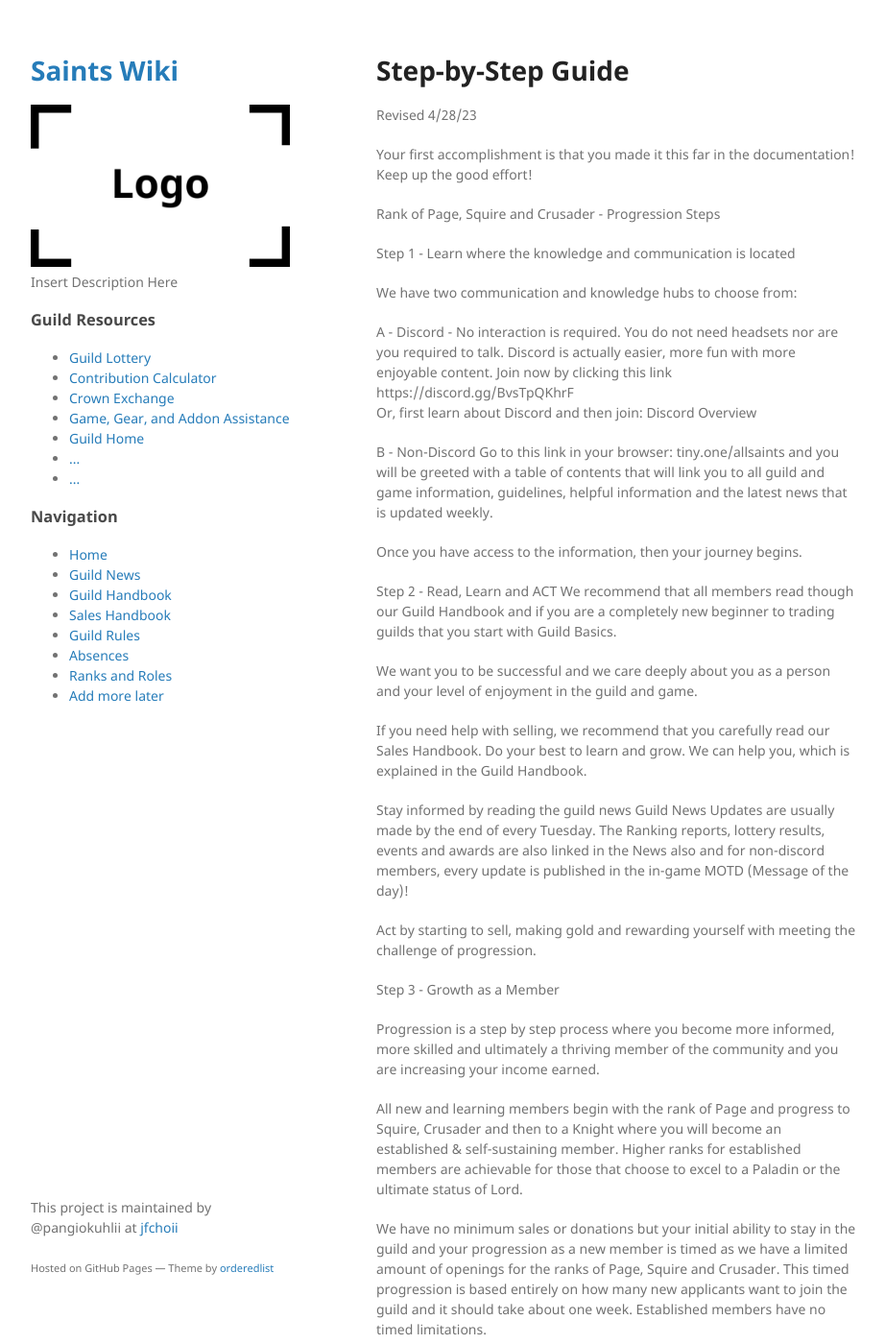
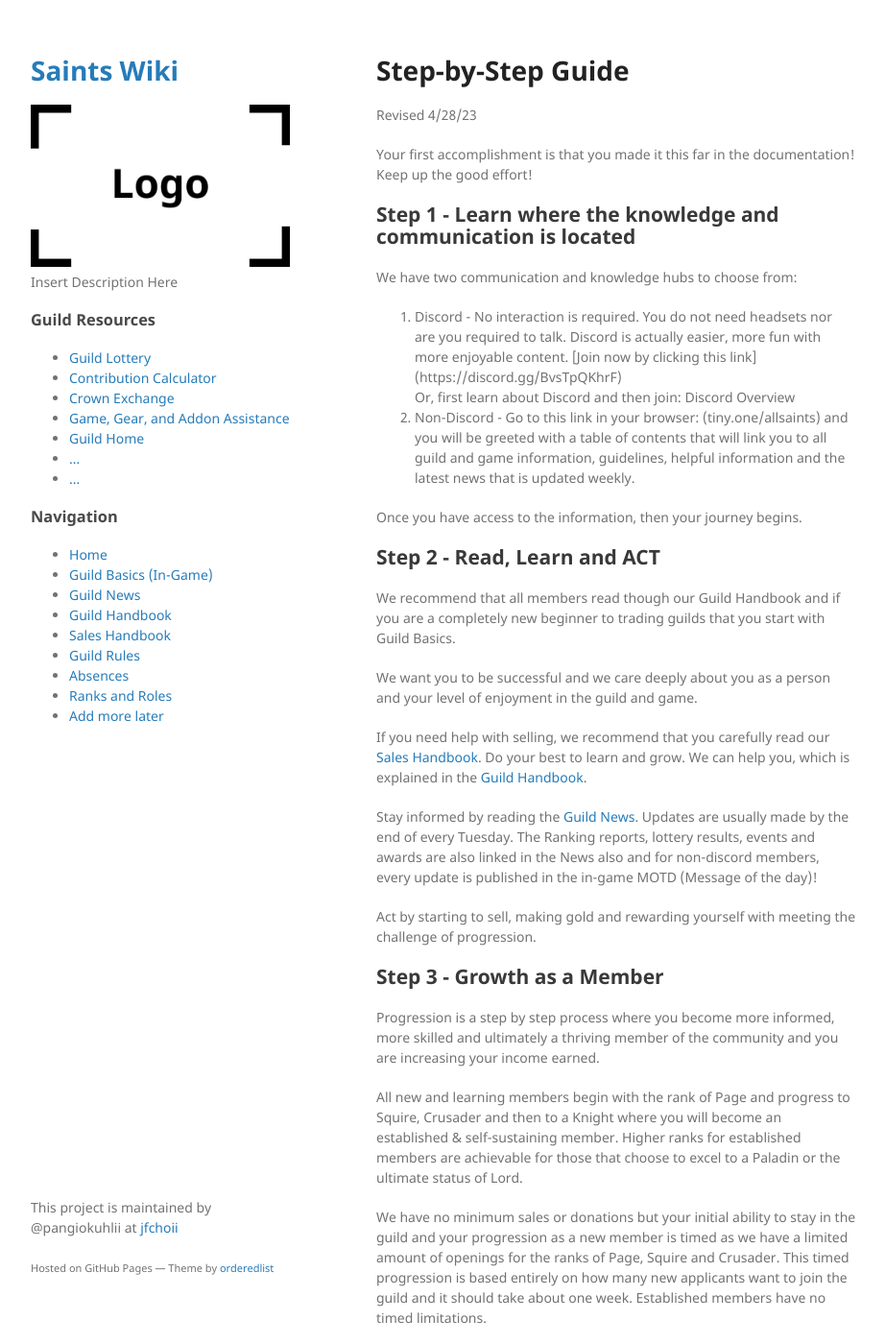
Before and after one commit to jfchoii/saints2, a Jekyll site: the page built from wiki/Step-by-Step-Guide.md, in a window 1280 px wide and 1400 px high. Shown: the whole window at 96% size, without its empty margins (178-1100 px from the left). Built offline with Jekyll 4.4.1, drawn with Linux system fonts in a browser that asks for light colours; our own code applies the rules of GitHub Pages for plain Markdown files; some of the changed text lies outside the part shown.

Commit message:
Sidebar added successfully

```diff
--- a/_data/navigation.yml
+++ b/_data/navigation.yml
@@ -2,6 +2,9 @@ docs_list_title: Navigation
 docs:
   - title: "Home"
     url: /saints2/index.html
+
+  - title: "Guild Basics (In-Game)"
+    url: /saints2/wiki/Guild-Basics.html
 
   - title: "Guild News"
     url: /saints2/wiki/Guild-News.html
--- a/wiki/Guild-Basics.md
+++ b/wiki/Guild-Basics.md
@@ -1,4 +1,4 @@
-# Guild Basics
+# Guild Basics (In-Game)
 
 Revised 8/22/21
 https://docs.google.com/document/d/1Ly6wXKiiUq8jVv2ID26xzYmwmVPCzhIiVFdzvaT89xw/edit
--- a/wiki/Step-by-Step-Guide.md
+++ b/wiki/Step-by-Step-Guide.md
@@ -4,36 +4,31 @@ Revised 4/28/23
 
 Your first accomplishment is that you made it this far in the documentation!  Keep up the good effort!
 
-Rank of Page, Squire and Crusader - Progression Steps
-
-Step 1 - Learn where the knowledge and communication is located
+## Step 1 - Learn where the knowledge and communication is located
 
 We have two communication and knowledge hubs to choose from:
 
-
-A - Discord - No interaction is required.  You do not need headsets nor are you required to talk.  Discord is actually easier, more fun with more enjoyable content.  Join now by clicking this link https://discord.gg/BvsTpQKhrF
+1. Discord - No interaction is required.  You do not need headsets nor are you required to talk.  Discord is actually easier, more fun with more enjoyable content.  [Join now by clicking this link] (https://discord.gg/BvsTpQKhrF)
 Or, first learn about Discord and then join:  Discord Overview
-
-
-B - Non-Discord  Go to this link in your browser:  tiny.one/allsaints and you will be greeted with a table of contents that will link you to all guild and game information, guidelines, helpful information and the latest news that is updated weekly.
+1. Non-Discord - Go to this link in your browser: (tiny.one/allsaints) and you will be greeted with a table of contents that will link you to all guild and game information, guidelines, helpful information and the latest news that is updated weekly.
 
 Once you have access to the information, then your journey begins.
 
 
-Step 2 - Read, Learn and ACT
+## Step 2 - Read, Learn and ACT
 We recommend that all members read though our Guild Handbook and if you are a completely new beginner to trading guilds that you start with Guild Basics.
 
 We want you to be successful and we care deeply about you as a person and your level of enjoyment in the guild and game.
 
 
-If you need help with selling, we recommend that you carefully read our Sales Handbook.  Do your best to learn and grow.  We can help you, which is explained in the Guild Handbook.
+If you need help with selling, we recommend that you carefully read our [Sales Handbook](Sales-Handbook.md).  Do your best to learn and grow.  We can help you, which is explained in the [Guild Handbook](Guild-Handbook.md).
 
-Stay informed by reading the guild news  Guild News  Updates are usually made by the end of every Tuesday.  The Ranking reports, lottery results, events and awards are also linked in the News also and for non-discord members, every update is published in the in-game MOTD (Message of the day)!
+Stay informed by reading the [Guild News](Guild-News.md).  Updates are usually made by the end of every Tuesday.  The Ranking reports, lottery results, events and awards are also linked in the News also and for non-discord members, every update is published in the in-game MOTD (Message of the day)!
 
 Act by starting to sell, making gold and rewarding yourself with meeting the challenge of progression.
 
 
-Step 3 - Growth as a Member
+## Step 3 - Growth as a Member
 
 Progression is a step by step process where you become more informed, more skilled and ultimately a thriving member of the community and you are increasing your income earned.
 
@@ -45,18 +40,18 @@ Your growth and progression to each new rank is based on your total INCOME that
 
 Your Fair Share is only HALF of the cost of running the guild divided by 500 members.  Each guild has a different Fair share because the trader costs are significantly different.
 
-St Elsweyr Fair Share is $25,000 of income per member
-St Greymoor Fair Share is $20,000 of income per member
+St Elsweyr Fair Share is $25,000 of income per member\
+St Greymoor Fair Share is $20,000 of income per member\
 St Blackwood Fair Share is $15,000 of income per member
 
 You need to ultimately progress to the rank of a knight which is the first rank that actually achieves Fair Share.
 
-Page Fair Share is learning to reach 25% of Fair Share in one week
-Squire Fair Share is learning to reach 50% of Fair Share
-Crusader is learning to reach 75% of Fair Share.
+Page Fair Share is learning to reach 25% of Fair Share in one week\
+Squire Fair Share is learning to reach 50% of Fair Share\
+Crusader is learning to reach 75% of Fair Share.\
 Knight is reaching 100% of Fair Share.
 
 As new members come into the guild, the pages are removed first by the lowest Fair Share percent less than 25%.  Pages that have reached 25% or greater are promoted to a Squire.  Squires that have reached 50% or greater are promoted and Crusaders that have reached 75% are promoted.  Please note that you can be demoted if you fall below these percentages.  However, once you have reached the status of Knight, your income history is weighted into the percent and you will have more lead way before being demoted.
 
-Step 4 - Stay Active
+## Step 4 - Stay Active
 Never become inactive without making a donation equal to your Fair Share % to hold your place in the guild OR send a message to an officer or GM as to why you cannot.  If you play the game in the offline mode - the game will count you as being absent every day and we have no way of knowing that you are not absent, so be sure to switch your offline status to being online every two week for at least 2 minutes.
```
Also changed, not shown: index.md (+10 -5 lines), wiki/Home.md (+11 -10 lines).
